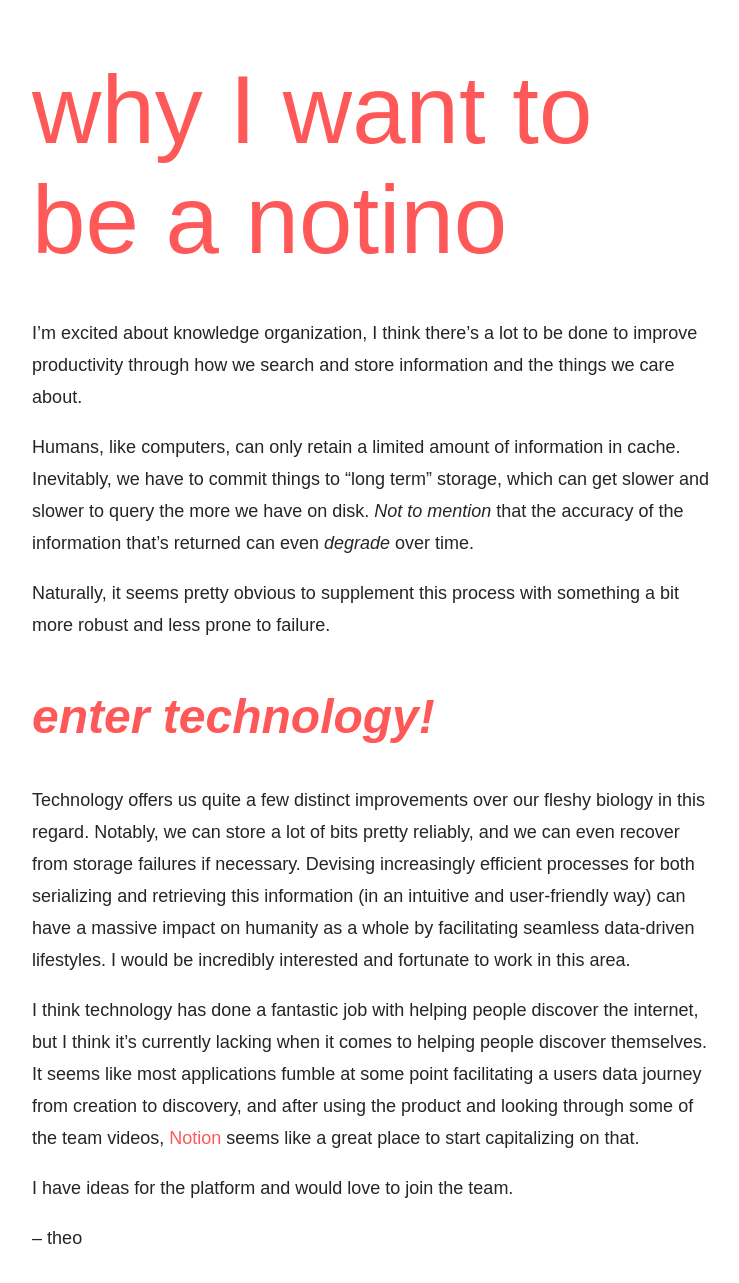
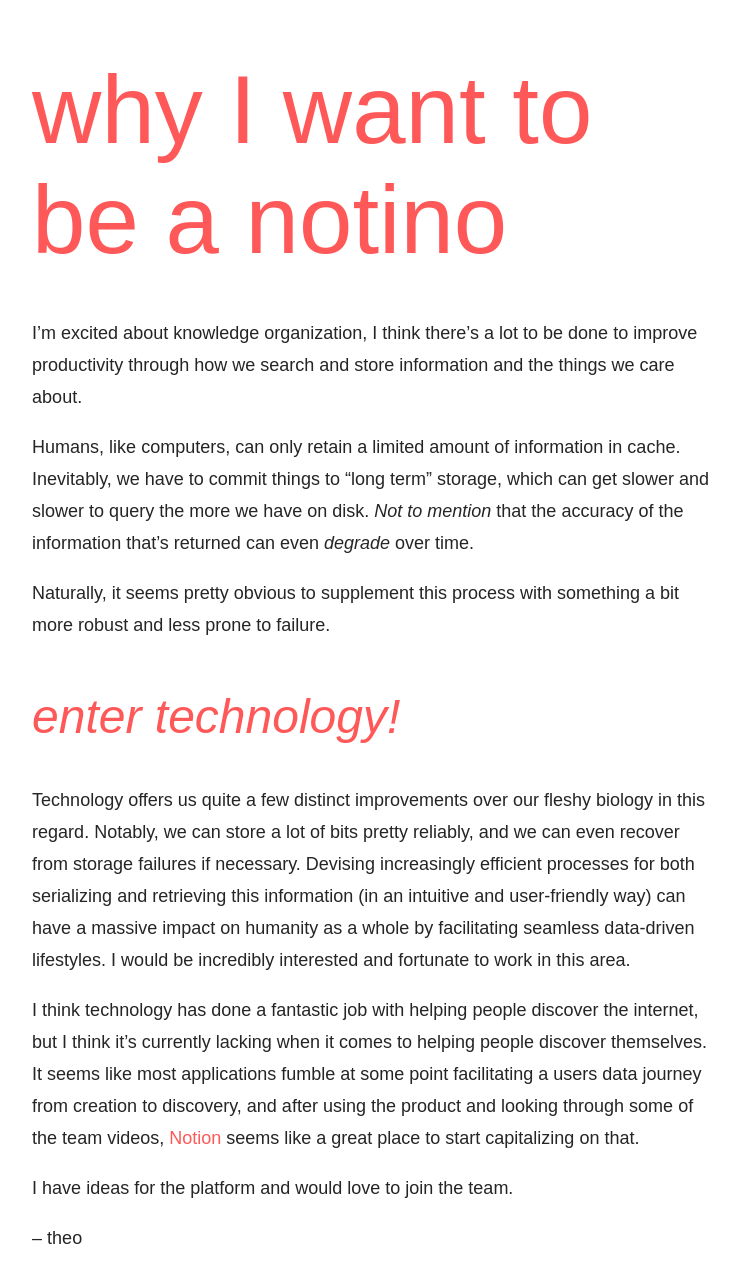
Before and after one commit to tbrockman/tbrockman.github.io, a Jekyll site: the page built from notion/why-i-want-to-be-a-notino.md, in a window 1280 px wide and 1400 px high, scrolled down 155 px. Shown: the top 1283 px of the window, without its empty margins (266-1005 px from the left). Built offline with Jekyll 4.4.1, drawn with Linux system fonts in a browser that asks for light colours.

Commit message:
Change font and weight for headers.

```diff
--- a/_sass/post.scss
+++ b/_sass/post.scss
@@ -3,6 +3,8 @@ $color-hover: #cc4949;
 $breakpoint-navbar: 1400px;
 $breakpoint-padding: 1200px;
 $breakpoint-mobile: 800px;
+
+
 
 @media(max-width: $breakpoint-mobile) {
     div.post-container  {
@@ -71,6 +73,8 @@ h2 {
     color: #fe5858;
     margin-top: 1em;
     font-size: 3em;
+    font-weight: normal;
+    font-family: "Montserrat", sans-serif;
 }
 
 img {
```
